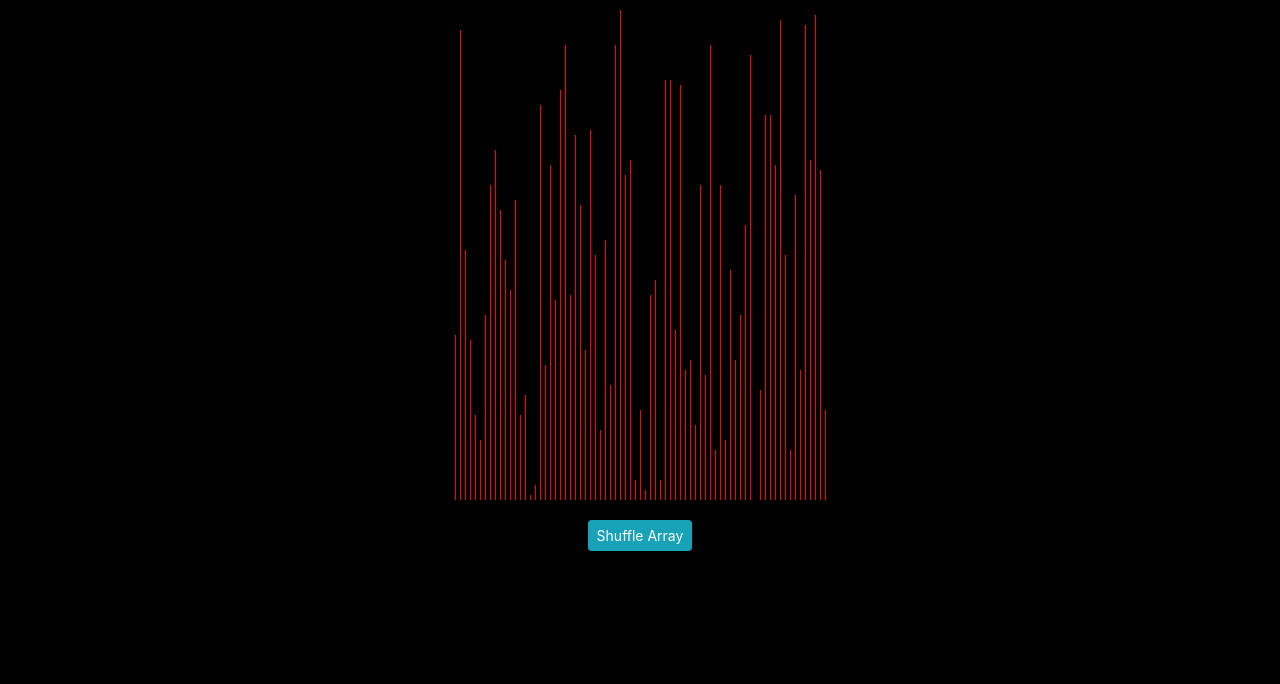
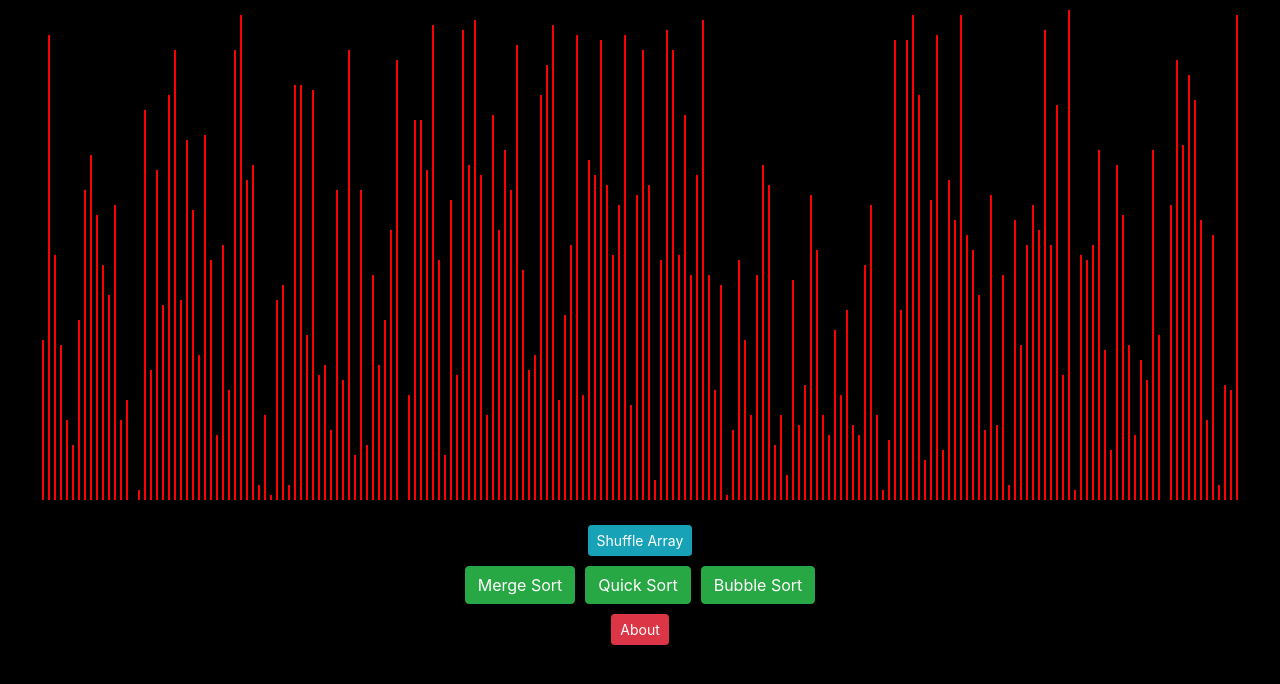
Before and after one commit to purplevarun/sorting-visualizer-project, a React (Create React App) app: page / in a window 1280 px wide. Shown: the top 684 px of the page. Built offline with nearby package versions, Linux system fonts and the light colour scheme.

Commit message:
merge sort naive

```diff
--- a/src/SortingVisualizer/SortingVisualizer.jsx
+++ b/src/SortingVisualizer/SortingVisualizer.jsx
@@ -1,5 +1,6 @@
 import React from 'react';
 import './styles.css';
+import * as sortingAlgorithms from '../sortingAlgorithms/sortingAlgorithms';
 export default class SortingVisualizer extends React.Component {
     constructor(props) {
         super(props);
@@ -13,14 +14,34 @@ export default class SortingVisualizer extends React.Component {
     }
     shuffleArray(){
         const a =[]; // empty array
-        for(let i=0;i<75;i++){
-            let value = Math.random()*100 + 10;
+        for(let i=0;i<200;i++){
+            let value = Math.random()*100 + 1;
             value = Math.floor(value);
             a.push(value);
         }
-        // console.log(a);
+        console.log(a);
         this.setState({a});
     }
+    // sorting algorithms placed here
+    mergeSort(){
+        const jsarray = this.state.a.slice().sort((a,b)=>(a-b));
+        // alert("merge sort called");
+        const sortedArray = sortingAlgorithms.mergeSort(this.state.a);
+        // console.log("js sorted array = "+jsarray);
+        console.log(checkarrays(jsarray,sortedArray));
+        // console.log("merge sorted array = " + sortedArray);
+    }
+    quickSort(){
+
+    }
+    bubbleSort(){
+
+    }
+    about(){
+        alert("Made by Varun Kedia\npurplevarun@gmail.com");
+    }
+
+    //--------------------------------
     render(){
         const {a} = this.state;
 
@@ -34,11 +55,23 @@ export default class SortingVisualizer extends React.Component {
                     ))}
                 </div>
                 <div className="inside_wrap">
-                    <button className="btn btn-info btn-sm" onClick={()=>this.shuffleArray()}>Shuffle Array</button>
+                    <button className="btn btn-info btn-sm varunbtn" onClick={()=>this.shuffleArray()}>Shuffle Array</button> <br/>
+                    <button className="btn btn-success varunbtn" onClick={()=>this.mergeSort()}>Merge Sort</button>
+                    <button className="btn btn-success varunbtn" onClick={()=>this.quickSort()}>Quick Sort</button>
+                    <button className="btn btn-success varunbtn" onClick={()=>this.bubbleSort()}>Bubble Sort</button> <br/>
+                    <button className="btn btn-danger btn-sm varunbtn" onClick={()=>this.about()}>About</button> <br/>
                 </div>
             </div>
 
 
         );
     }
+
 }
+function checkarrays(array1,array2) {
+    if(array1.length!==array2.length) return false;
+    for(let i=0;i<array1.length;i++) {
+        if(array1[i]!==array2[i]) return false;
+    }
+    return true;
+}
--- a/src/SortingVisualizer/styles.css
+++ b/src/SortingVisualizer/styles.css
@@ -1,11 +1,11 @@
 .bars_div{
     /* background-color:green; */
-    overflow: auto;
+    overflow: hidden;
     max-height: 500px;
     margin-bottom: 20px;
 }
 .arraybar{
-    width: 1px;
+    width: 2px;
     background-color: red;
     display: inline-block;
     margin: 10px 2px;
@@ -23,3 +23,9 @@ body{
     border-width:3px;
     border-radius: 5px;
 }
+.varunbtn{
+    margin: 5px;
+}
+/* .inside_wrap{
+    background-color:blue;
+} */
--- /dev/null
+++ b/src/sortingAlgorithms/sortingAlgorithms.js
@@ -0,0 +1,24 @@
+export const mergeSort = array => {
+    // console.log("this is the array inside merge sort function = "+array);
+    if(array.length===1) return array;
+    const middle_index = Math.floor(array.length / 2);
+    const firsthalf = mergeSort(array.slice(0,middle_index));
+    const secondhalf = mergeSort(array.slice(middle_index));
+    const sortedArray = [];
+    let i=0;
+    let j=0;
+    while (i<firsthalf.length && j<secondhalf.length) {
+         if(firsthalf[i]<secondhalf[j]){
+             sortedArray.push(firsthalf[i++]);
+         }
+         else{
+             sortedArray.push(secondhalf[j++]);
+         }
+    }
+    // console.log("first half  = "+firsthalf);
+    // console.log("secondhalf = "+secondhalf);
+    while(i<firsthalf.length) sortedArray.push(firsthalf[i++]);
+    while(j<secondhalf.length) sortedArray.push(secondhalf[j++]);
+    return sortedArray;
+    // return array;
+};
```
Also changed, not shown: 1 other file (tests, documents, lock files or other folders).
